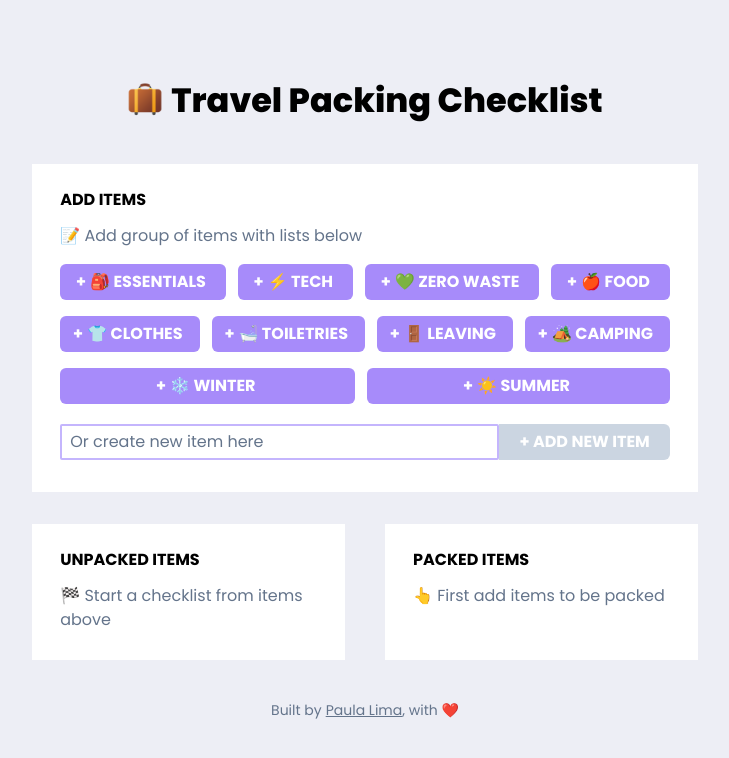
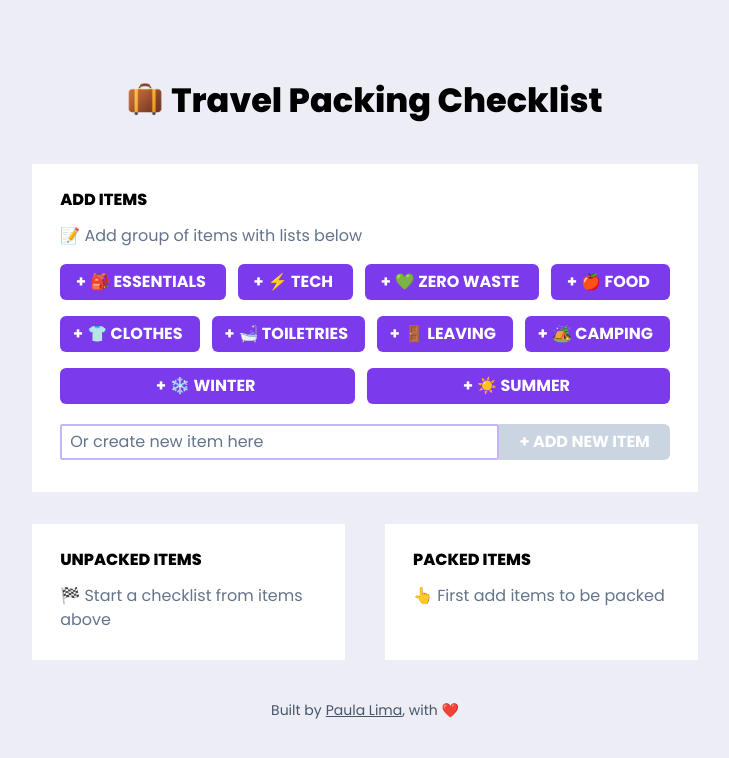
Before and after one commit to paulafffl/travel_packing_checklist, a React (Create React App) app: page / in a window 1280 px wide. Shown: the top 758 px of the page, without its empty margins (275-1004 px from the left). Built offline with nearby package versions, Linux system fonts and the light colour scheme.

Commit message:
Increase contrast

```diff
--- a/src/components/List.tsx
+++ b/src/components/List.tsx
@@ -31,7 +31,7 @@ const List = ({ listName, packed }: { listName: string; packed: boolean }) => {
             <Icon symbol={itemsShown ? 'collapse' : 'expand'} />
           </button>
           <span
-            className="m-0.5 cursor-pointer text-slate-400 sm:m-1"
+            className="m-0.5 cursor-pointer text-violet-600 sm:m-1"
             onClick={() => (itemsShown ? hideItems(listName) : showItems(listName))}
           >
             {listNameDisplay(listName)}
--- a/src/components/ListsSection.tsx
+++ b/src/components/ListsSection.tsx
@@ -34,7 +34,7 @@ const ListsSection = ({ title }: { title: string }) => {
       <h2>
         {title}
         {countItemsInTotal() > 0 && (
-          <span className="lowercase text-slate-400">{` ( ${countItemsInSection()} out of ${countItemsInTotal()} )`}</span>
+          <span className="font-normal lowercase text-slate-500">{` (${countItemsInSection()} out of ${countItemsInTotal()})`}</span>
         )}
       </h2>
       {Object.keys(listsObj).map(
--- a/src/index.css
+++ b/src/index.css
@@ -19,7 +19,7 @@ body {
 }
 
 footer {
-  @apply relative mt-10 flex items-center justify-center space-y-4 text-sm text-slate-500;
+  @apply relative mt-10 flex items-center justify-center space-y-4 text-sm text-slate-600;
 }
 
 code {
@@ -32,7 +32,7 @@ h1 {
 }
 
 h2 {
-  @apply mb-3 font-bold uppercase;
+  @apply mb-3 font-extrabold uppercase;
 }
 
 p {
@@ -44,7 +44,7 @@ input {
 }
 
 input[type='checkbox'] {
-  @apply z-10 ml-1 mr-0.5 scale-125 ring-violet-500 focus:outline-violet-500 focus-visible:ring-2;
+  @apply z-10 ml-1 mr-0.5 scale-125 ring-primary-400 focus:outline-primary-400 focus-visible:ring-2;
 }
 
 label {
@@ -55,7 +55,7 @@ button,
 button[type='button'],
 button[type='reset'],
 button[type='submit'] {
-  @apply inline-flex items-center justify-center rounded-md bg-primary-400 px-3 py-1 font-bold uppercase text-white transition-all transition-colors ease-in ease-in hover:bg-primary-400 active:bg-primary-300 disabled:bg-slate-300 disabled:text-white disabled:hover:bg-slate-300 sm:px-5 md:hover:bg-primary-500;
+  @apply color-palette-violet inline-flex items-center justify-center rounded-md px-3 py-1 font-bold uppercase text-white transition-all transition-colors ease-in ease-in active:bg-primary-300 disabled:bg-slate-300 disabled:text-white disabled:hover:bg-slate-300 sm:px-5;
 }
 
 section {
@@ -67,7 +67,7 @@ section {
 }
 
 .color-palette-violet {
-  @apply bg-violet-400 hover:bg-violet-400 md:hover:bg-violet-500;
+  @apply bg-violet-600 hover:bg-violet-600 md:hover:bg-violet-700;
 }
 
 .color-palette-red {
@@ -79,7 +79,7 @@ section {
 }
 
 .color-button-activated {
-  @apply bg-violet-600 hover:bg-violet-600 md:hover:bg-violet-800;
+  @apply bg-primary-400 hover:bg-primary-400 md:hover:bg-primary-500;
 }
 
 .outer-margin {
```
